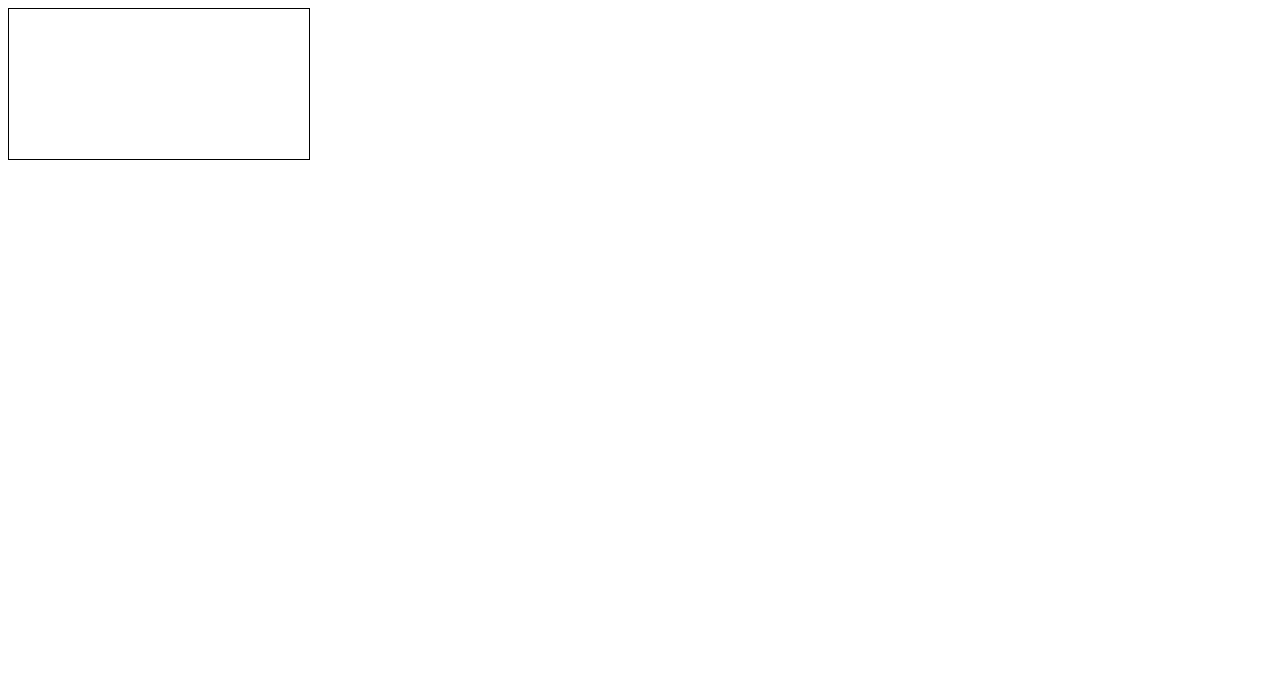
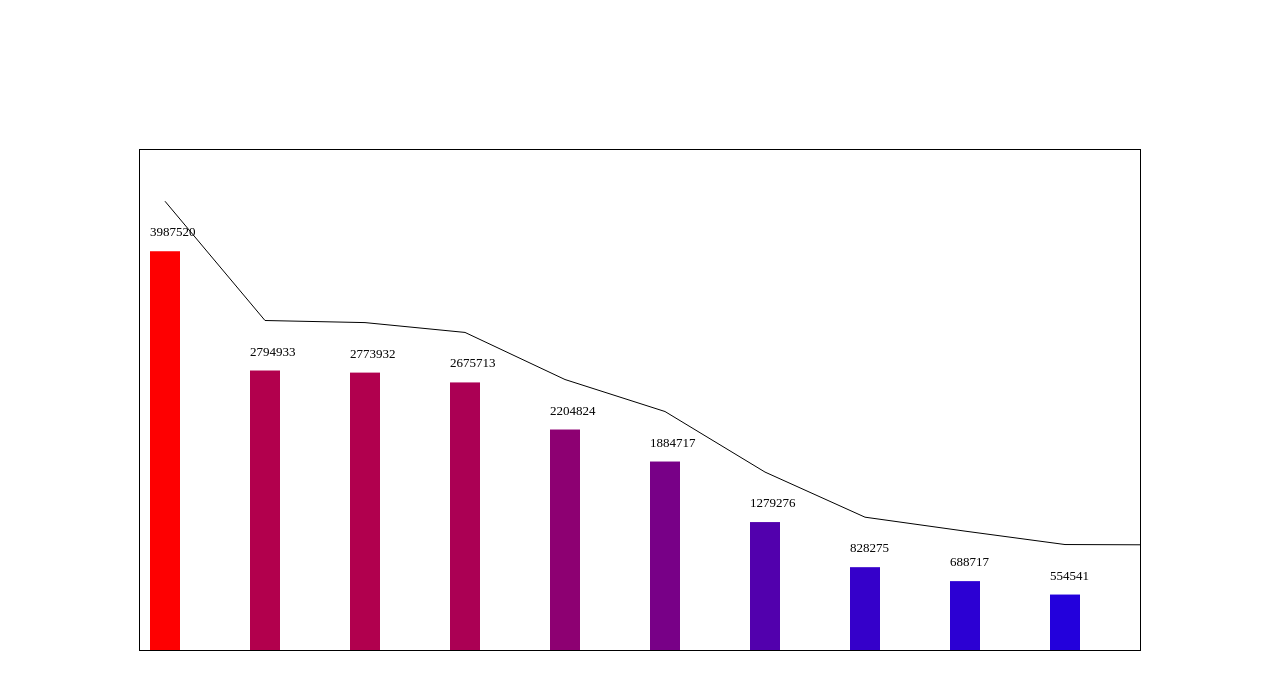
Before and after one commit to yachen168/D3js-Practice, a plain HTML site: page index.html in a window 1280 px wide. Drawn offline with nearby package versions, Linux system fonts and the light colour scheme.

Commit message:
feat: bar chart without transition

```diff
--- a/index.html
+++ b/index.html
@@ -11,8 +11,9 @@
 <body>
     <svg></svg>
 
+
     <script src="https://d3js.org/d3.v5.min.js"></script>
-    <script src="main.js"></script>
+    <script type="module" src="main.js"></script>
 
 </body>
 
--- a/main.js
+++ b/main.js
@@ -0,0 +1,62 @@
+import Data from './data.js'
+
+const PopulationDensityData = formatData(Data);
+
+// 資料後處理
+function formatData(data) {
+    data.forEach(item => {
+        item.density = +item.density.split(',').join('');
+    })
+    return data;
+}
+
+function render() {
+
+    const svg = d3.select('svg');
+    const containerHeight = 500;
+
+    const scaleHeight = d3.scaleLinear() // 比例縮放
+        .domain([0, 4000000]) // 原本範圍
+        .range([0, 400]) // 對應新的範圍
+
+    const scaleColor = d3.scaleLinear()
+        .domain([0, 4000000])
+        .range(['blue', 'red'])
+
+    const line = d3.line() // 折線圖函數
+        .x((data, index) => index * 100 + 25)
+        .y((data, index) => -data.density / 10000 + 450) // 由下往上
+
+
+    const groups = svg.selectAll('g.city') // 選取 class 為 city 的 g 元素(此時無 g 元素)
+        .data(PopulationDensityData) // 綁定資料
+        .enter() // 進入有資料、無實際元素的區域
+        .append('g') // 新增對應資料數量的 g 元素
+
+    groups.append('text') // 繼續塞入 text 元素
+        .text(data => data.city) // 塞入城市
+        .attr('y', 520) // 字向 y 軸移動 520
+        .attr('x', (data, index) => index * 100)
+
+    groups.append('rect') // 矩形
+        .attr('x', (data, index) => index * 100 + 10)
+        .attr('y', (data) => containerHeight - scaleHeight(data.density)) // 柱狀圖由下往上長
+        .attr('width', 30)
+        // .attr("y", (d, i) => scaleHeight(d.density) + 500)
+        .attr('height', data => scaleHeight(data.density))
+        .attr('fill', (data) => scaleColor(data.density))
+
+    groups.append('text') // 標示數量
+        .text(data => data.density)
+        .attr('x', (data, index) => index * 100 + 10) // 移動至對應的長條圖
+        .attr('y', (data) => -scaleHeight(data.density) + 485)
+        .style('font-size', '13px')
+
+    svg.append('path') // 新增一個 path 元素 (畫線)
+        .datum(PopulationDensityData) // 給線綁資料，只有一條線用 datum
+        .attr('d', line)
+        .attr('fill', 'none')
+        .attr('stroke', 'black')
+}
+
+render();
--- a/style.css
+++ b/style.css
@@ -1,3 +1,17 @@
+html,
+body {
+    height: 100%;
+}
+
+body {
+    display: flex;
+    justify-content: center;
+    align-items: center;
+    margin: 0;
+}
+
 svg {
     border: 1px solid #000;
+    width: 1000px;
+    height: 500px;
 }
```
